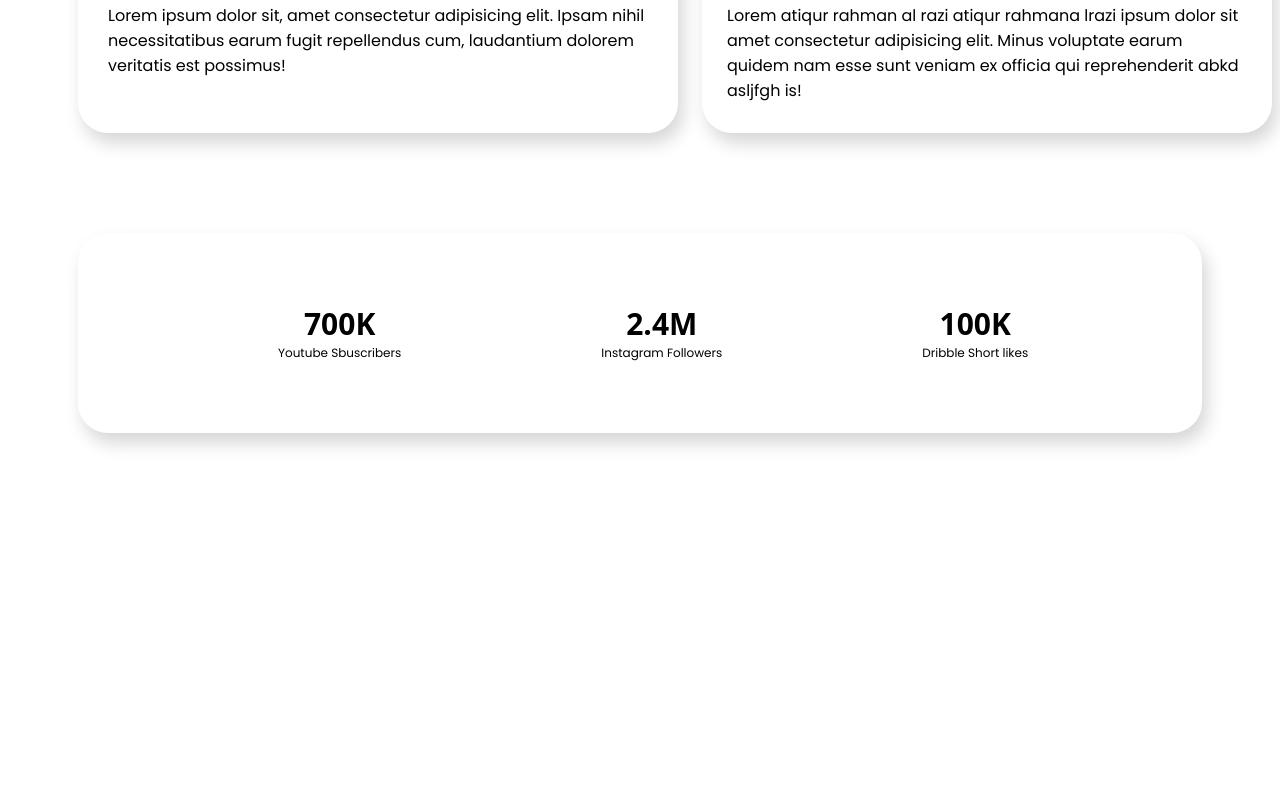
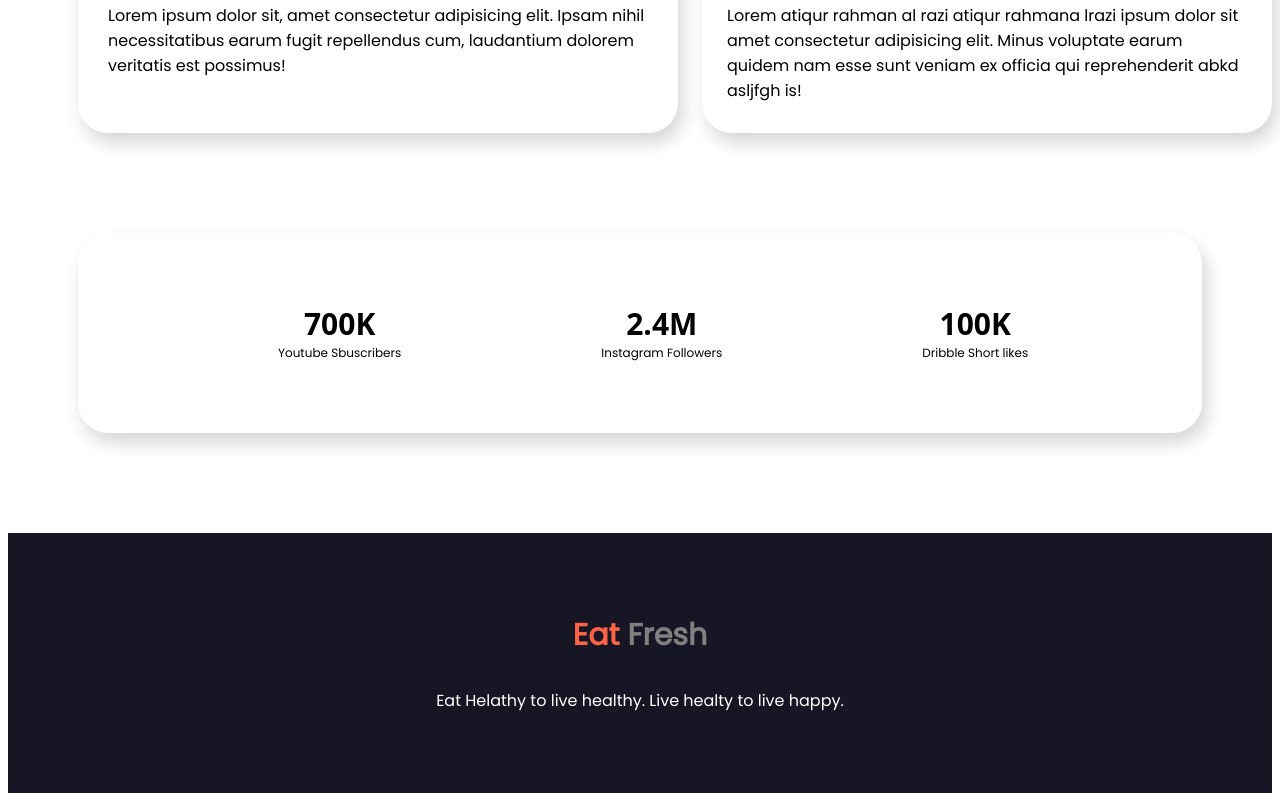
Before and after one commit to atiqurrahmanDev/Eat-Healthy, a plain HTML site: page index.html in a window 1280 px wide. Shown: the part 2073-2874 px from the top of the page. Before the commit the page ends 2606 px from the top, so only its background shows below. Drawn offline with Linux system fonts and the light colour scheme.

Commit message:
footer add

```diff
--- a/index.html
+++ b/index.html
@@ -70,6 +70,12 @@
         </div>
     </section>
 
+    <footer>
+        <p class="foter01"><span class="eat-design">Eat</span><span class="fresh-desigh"> Fresh</span></p>
+        <p class="foter02">Eat Helathy to live healthy. Live healty to live happy.</p>
+    </footer>
+
 
 </body>
+
 </html>
--- a/style.css
+++ b/style.css
@@ -148,3 +148,23 @@ h4{
     border-radius: 30px;
     box-shadow: 5px 10px 18px rgb(214, 214, 214);
 }
+footer{
+    background-color:rgb(22, 22, 36);
+    height: 160px;
+    padding: 50px;
+}
+.foter01{
+    text-align: center;
+    font-size: 30px;
+    font-weight: 900;
+}
+.eat-design{
+    color: tomato;
+}
+.fresh-desigh{
+    color: gray;
+}
+.foter02{
+    text-align: center;
+    color: white;
+}
```
